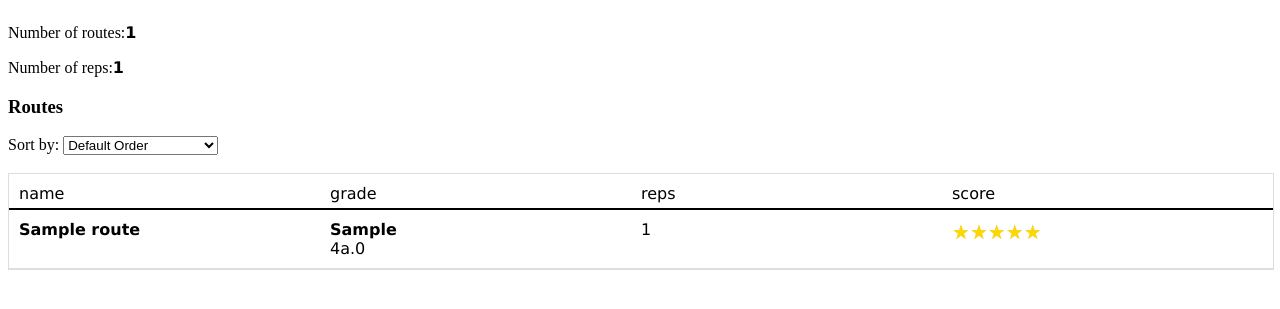
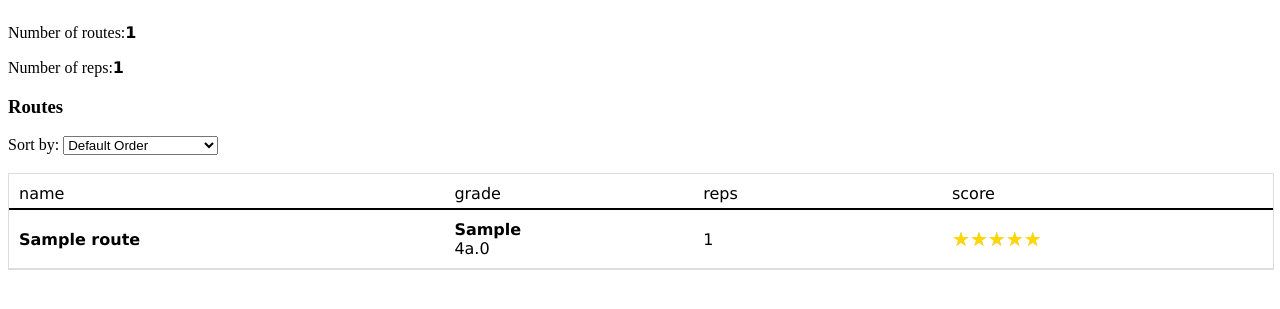
Before and after one commit to LeonardoPerin97/flask_app_climbingside, a Flask app: page /walls/1 in a window 1280 px wide. Shown: the part 150-459 px from the top of the page. Run offline with Flask 3, Linux system fonts and the light colour scheme; tables that the repository leaves empty hold one stand-in row (values such as "Sample post").

Commit message:
Update wall_page.html

```diff
--- a/app/templates/routes/wall_page.html
+++ b/app/templates/routes/wall_page.html
@@ -96,18 +96,20 @@
     {% if routes %}
         <div class="table" style="font-family: Verdana, sans-serif;">
             <div class="row" style="border-bottom: 2px solid black; padding-bottom: 5px;">
-                <span style="flex-basis: 25%;"> name </span>
-                <span style="flex-basis: 25%;"> grade </span>
+                <span style="flex-basis: 30%;"> name </span>
+                <span style="flex-basis: 5%;"> </span>
+                <span style="flex-basis: 20%;"> grade </span>
                 <!-- <span style="flex-basis: 20%;"> proposed </span> -->
-                <span style="flex-basis: 25%;"> reps </span>
+                <span style="flex-basis: 20%;"> reps </span>
                 <span style="flex-basis: 25%;"> score </span>
             </div>
             {% for route in routes %}
-                <div class="row" style = "{% if route.done %} background-color: rgba(255, 240, 0, 0.4); {% endif %} ">
-                    <a href="{{ url_for('routes.route_page', route_id=route.id) }}" class="link6" style="flex-basis: 25%;"><strong>{{ route.name }} </strong></a>
-                    <span style="flex-basis: 25%;"> <strong>{{ route.grade }}</strong> <br> {{ route.avg_proposed_grade }} </span>
+                <div class="row" style = "display: flex; align-items: center; {% if route.done %} background-color: rgba(255, 240, 0, 0.4); {% endif %} ">
+                    <a href="{{ url_for('routes.route_page', route_id=route.id) }}" class="link6" style="word-break: break-all; overflow-wrap: break-word; flex-basis: 30%;"><strong>{{ route.name }} </strong></a>
+                    <span style="flex-basis: 5%;"> </span>
+                    <span style="flex-basis: 20%;"> <strong>{{ route.grade }}</strong> <br> {{ route.avg_proposed_grade }} </span>
                     <!--<span style="flex-basis: 20%;"> {{ route.avg_proposed_grade }} </span> -->
-                    <span style="flex-basis: 25%;"> {{ route.repetitions }} </span>
+                    <span style="flex-basis: 20%;"> {{ route.repetitions }} </span>
                     <!-- <span style="flex-basis: 15%;"> {{ route.avg_score | round(2) }}/5 </span> -->
                     <span style="flex-basis: 25%;"> <span id="{{ route.id}}" class="star-container">★★★★★</span> </span>
                         <script>
```
